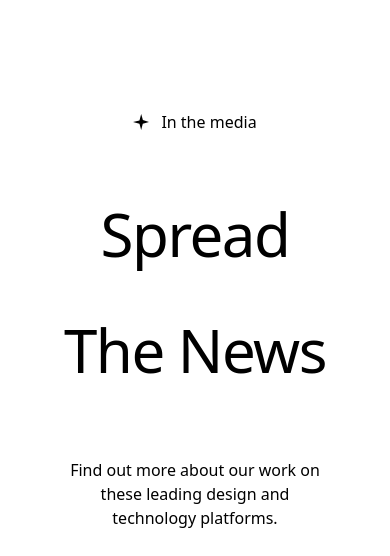
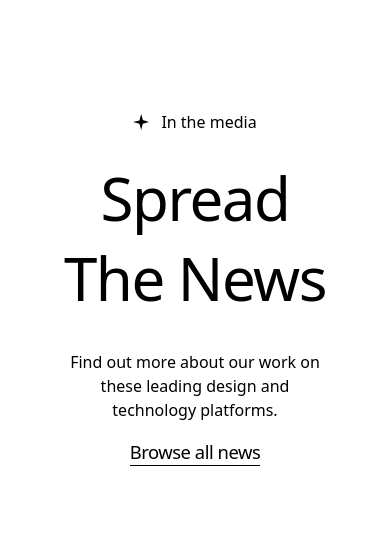
Before and after one commit to manan294/Exo, a React (Vite) app: page / in a window 390 px wide. Shown: the part 5113-5669 px from the top of the page. Built offline with nearby package versions, Linux system fonts and the light colour scheme.

Commit message:
updated news

```diff
--- a/src/components/Spread.jsx
+++ b/src/components/Spread.jsx
@@ -4,7 +4,7 @@
   return (
     <div className='w-full h-[65vh] sm:h-[100vh] sm:py-20'>
 
-<div className='flex flex-col items-center justify-between gap-9 py-10'>
+<div className='flex flex-col items-center justify-between sm:gap-9 py-10'>
 
 <div className='flex gap-3 items-center justify-center'>
     <svg viewBox="0 0 12 12" fill="none" xmlns="http://www.w3.org/2000/svg" className="w-4" data-v-669b4a84=""><path d="M7.41908 4.56679L6.13722 0L4.85418 4.92566L0 6L4.85418 7.25435L6.13722 12L7.3276 7.25435L12 6L7.41908 4.56679Z" fill="currentColor" data-v-669b4a84=""></path></svg>
```
